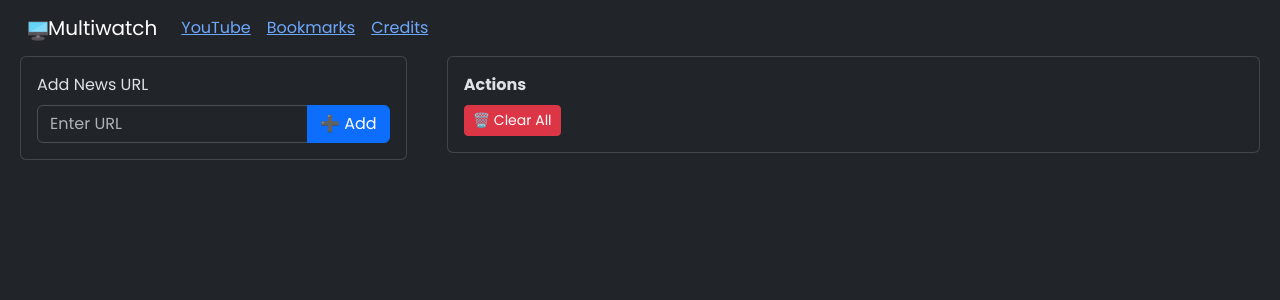
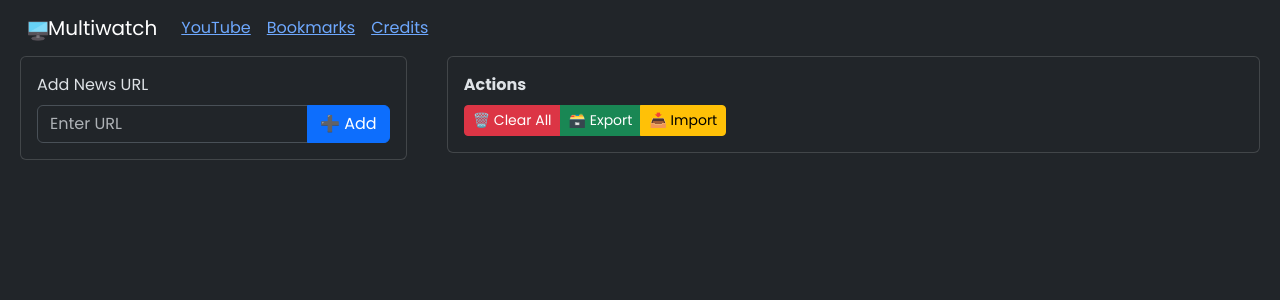
Before and after one commit to akinozgen/multiwatch, a React (Vite) app: page /bookmarks in a window 1280 px wide. Shown: the top 300 px of the page. Built offline with nearby package versions, Linux system fonts and the light colour scheme.

Commit message:
bookmarks import/export

```diff
--- /dev/null
+++ b/src/pages/Bookmarks/BookmarkUrl.jsx
@@ -0,0 +1,47 @@
+import React from "react";
+import { Button, Card, Col, Row } from "react-bootstrap";
+
+function BookmarkUrl({link, index, onClick }) {
+  return (
+    <Row className="mb-2" key={index}>
+      <Col>
+        <Card
+          className="mx-2 clickable-card"
+          onClick={() => window.open(link.url, "_blank")}
+        >
+          <Card.Body>
+            <Row className="d-flex align-items-center">
+              <Col className="flex-grow-0">
+                <div className="mr-2">
+                  <img
+                    src={link.favicon}
+                    alt="favicon"
+                    width={20}
+                    height={20}
+                  />
+                </div>
+              </Col>
+              <Col className="flex-grow-0" style={{ minWidth: "fit-content" }}>
+                <div className="d-inline-block">{link.title}</div>
+              </Col>
+              <Col className="flex-grow-1">
+                <div className="d-inline-block text-muted">{link.url}</div>
+              </Col>
+              <Col className="flex-grow-0">
+                <Button
+                  variant="default"
+                  onClick={onClick}
+                  className="float-end"
+                >
+                  ❌
+                </Button>
+              </Col>
+            </Row>
+          </Card.Body>
+        </Card>
+      </Col>
+    </Row>
+  );
+}
+
+export default BookmarkUrl;
--- a/src/pages/Bookmarks/index.jsx
+++ b/src/pages/Bookmarks/index.jsx
@@ -12,11 +12,12 @@ import {
 import "./index.scss";
 import localStorageHelper from "~/actions/localStorage";
 import axios from "axios";
-
+import BookmarkUrl from "./BookmarkUrl";
 
 function NewsGrid() {
   /**
    * newsItemObject: {
+   *   type: 'url|directory',
    *   url: string,
    *   title: string,
    *   favicon: string,
@@ -30,7 +31,7 @@ function NewsGrid() {
 
   const resolveTitle = async (url) => {
     try {
-      const endpoint = 'https://title-fetch-8c2f1e444cb3.herokuapp.com/?url=';
+      const endpoint = "https://title-fetch-8c2f1e444cb3.herokuapp.com/?url=";
       const response = await axios.get(endpoint + url);
       const title = response.data;
       // convert &amp; to &, etc.
@@ -52,6 +53,7 @@ function NewsGrid() {
 
   const addNewURL = async () => {
     const newsItemObject = {
+      type: "url",
       url: newURL,
       title: null,
       favicon: null,
@@ -69,6 +71,45 @@ function NewsGrid() {
     const newNewsLinks = [...newsLinks];
     newNewsLinks.splice(index, 1);
     setNewsLinks(newNewsLinks);
+  };
+
+  const exportSettings = () => {
+    const filename = prompt("Enter filename", "bookmarks");
+    if (!filename) return;
+
+    const combinedSettings = {
+      [newsKey]: {
+        newsLinks
+      },
+    };
+
+    const blob = new Blob([JSON.stringify(combinedSettings)], {
+      type: "application/json",
+    });
+    const url = URL.createObjectURL(blob);
+
+    const link = document.createElement("a");
+    link.href = url;
+    link.download = `${filename}.json`;
+    link.click();
+
+    URL.revokeObjectURL(url);
+  };
+
+  const importSettings = () => {
+    const fileInput = document.createElement("input");
+    fileInput.type = "file";
+    fileInput.accept = ".json";
+    fileInput.click();
+
+    fileInput.onchange = async (event) => {
+      const file = event.target.files[0];
+      const text = await file.text();
+      const combinedSettings = JSON.parse(text);
+
+      const newsLinks = combinedSettings[newsKey].newsLinks;
+      setNewsLinks(newsLinks);
+    };
   };
 
   useEffect(() => {
@@ -104,9 +145,9 @@ function NewsGrid() {
             <Card className="mx-2 mb-4">
               <Card.Body>
                 <div>
-                <Form.Label>
-                  <strong>Actions</strong>
-                </Form.Label>
+                  <Form.Label>
+                    <strong>Actions</strong>
+                  </Form.Label>
                 </div>
                 <ButtonGroup>
                   <Button
@@ -116,6 +157,12 @@ function NewsGrid() {
                   >
                     🗑️ Clear All
                   </Button>
+                  <Button variant="success" size="sm" onClick={exportSettings}>
+                    🗃️ Export
+                  </Button>
+                  <Button variant="warning" size="sm" onClick={importSettings}>
+                    📥 Import
+                  </Button>
                 </ButtonGroup>
               </Card.Body>
             </Card>
@@ -124,51 +171,18 @@ function NewsGrid() {
       </Container>
 
       <Container fluid className="mb-4">
-        {newsLinks.map((link, index) => (
-          <Row className="mb-2" key={index}>
-            <Col>
-              <Card
-                className="mx-2 clickable-card"
-                onClick={() => window.open(link.url, "_blank")}
-              >
-                <Card.Body>
-                  <Row className="d-flex align-items-center">
-                    <Col className="flex-grow-0">
-                      <div className="mr-2">
-                        <img
-                          src={link.favicon}
-                          alt="favicon"
-                          width={20}
-                          height={20}
-                        />
-                      </div>
-                    </Col>
-                    <Col
-                      className="flex-grow-0"
-                      style={{ minWidth: "fit-content" }}
-                    >
-                      <div className="d-inline-block">{link.title}</div>
-                    </Col>
-                    <Col className="flex-grow-1">
-                      <div className="d-inline-block text-muted">
-                        {link.url}
-                      </div>
-                    </Col>
-                    <Col className="flex-grow-0">
-                      <Button
-                        variant="default"
-                        onClick={(event) => removeLink(index, event)}
-                        className="float-end"
-                      >
-                        ❌
-                      </Button>
-                    </Col>
-                  </Row>
-                </Card.Body>
-              </Card>
-            </Col>
-          </Row>
-        ))}
+        {newsLinks.map((link, index) =>
+          link.type === "url" ? (
+            <BookmarkUrl
+              key={index}
+              index={index}
+              link={link}
+              onClick={(event) => removeLink(index, event)}
+            />
+          ) : (
+            <>test</>
+          )
+        )}
       </Container>
     </>
   );
```
